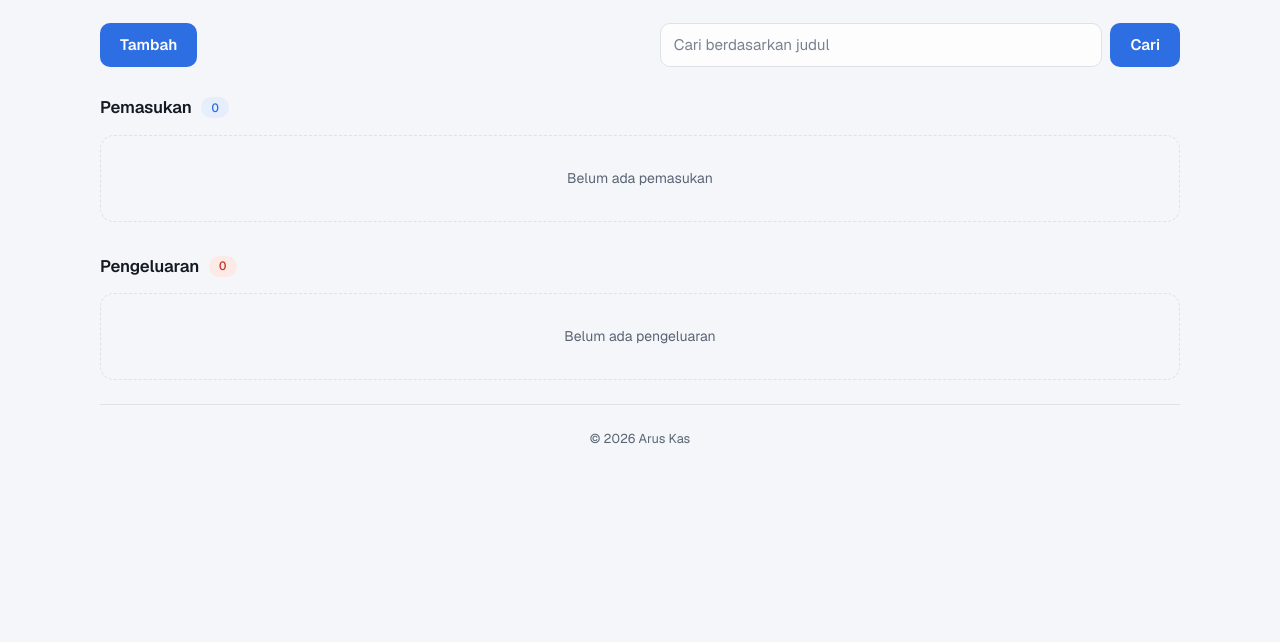
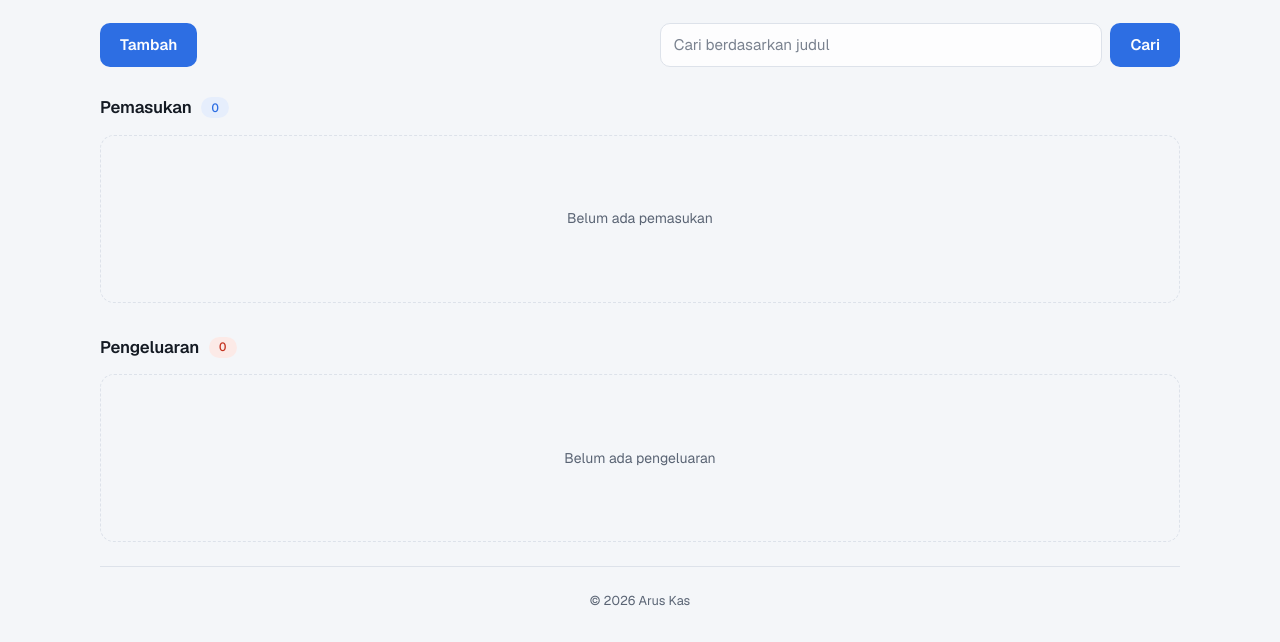
Before and after one commit to umarsani1605/arus-kas, a plain HTML site: page index.html in a window 1280 px wide. Shown: the part 233-875 px from the top of the page. Before the commit the page ends 800 px from the top, so only its background shows below. Drawn offline with nearby package versions, Linux system fonts and the light colour scheme.

Commit message:
Samakan tinggi daftar kosong dengan kartu agar tidak ada layout shift

```diff
--- a/style.css
+++ b/style.css
@@ -24,6 +24,8 @@
   --border-light: #DDE2EA;
 
   --font-family: 'Geist', system-ui, sans-serif;
+
+  --card-height: 10.5rem;
 
   --radius-panel: 14px;
   --radius-control: 10px;
@@ -391,7 +393,10 @@ select { font: inherit; color: inherit; }
 }
 
 .tracker-transaction-list__container:empty {
-  display: block;
+  display: flex;
+  align-items: center;
+  justify-content: center;
+  min-height: var(--card-height);
   padding: 2rem 1rem;
   border: 1px dashed var(--border-light);
   border-radius: var(--radius-panel);
@@ -406,6 +411,7 @@ select { font: inherit; color: inherit; }
 
 .tracker-entry {
   position: relative;
+  min-height: var(--card-height);
   display: grid;
   grid-template-columns: minmax(0, 1fr) auto;
   grid-template-areas:
```
